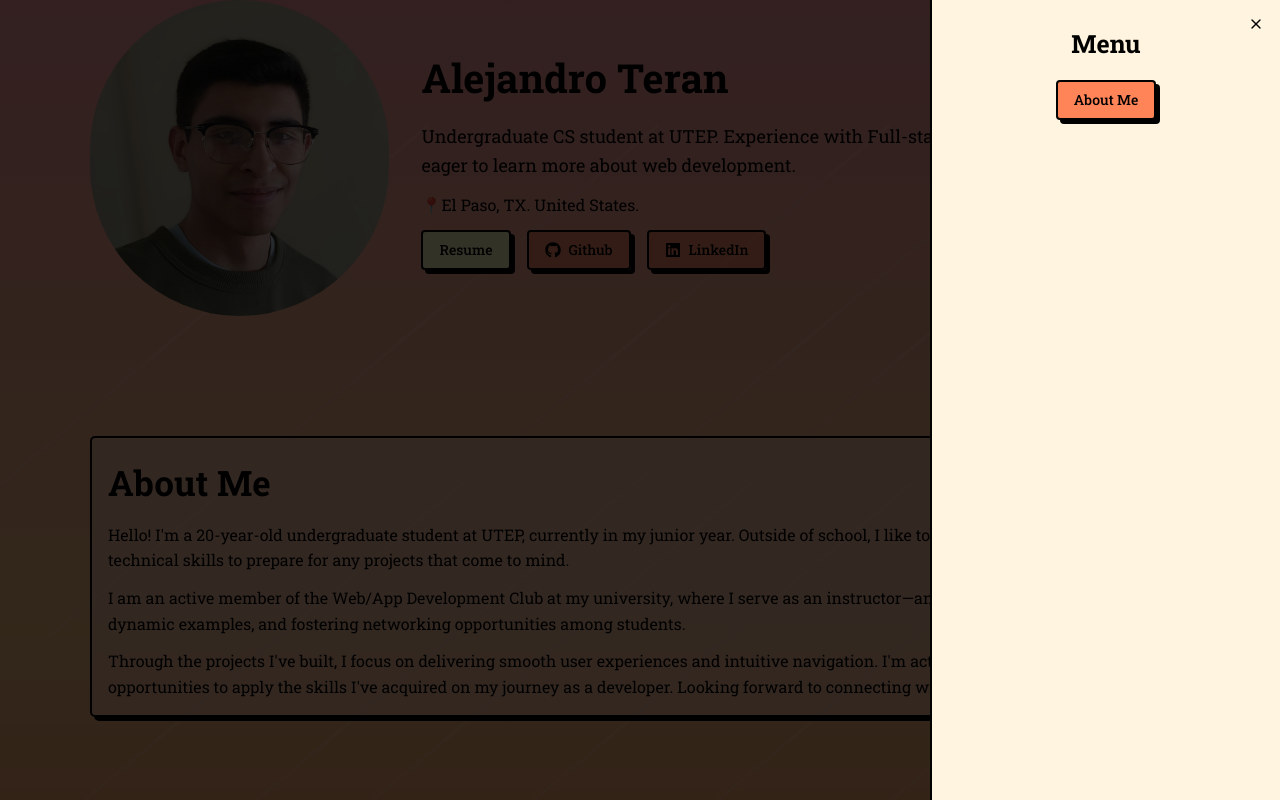
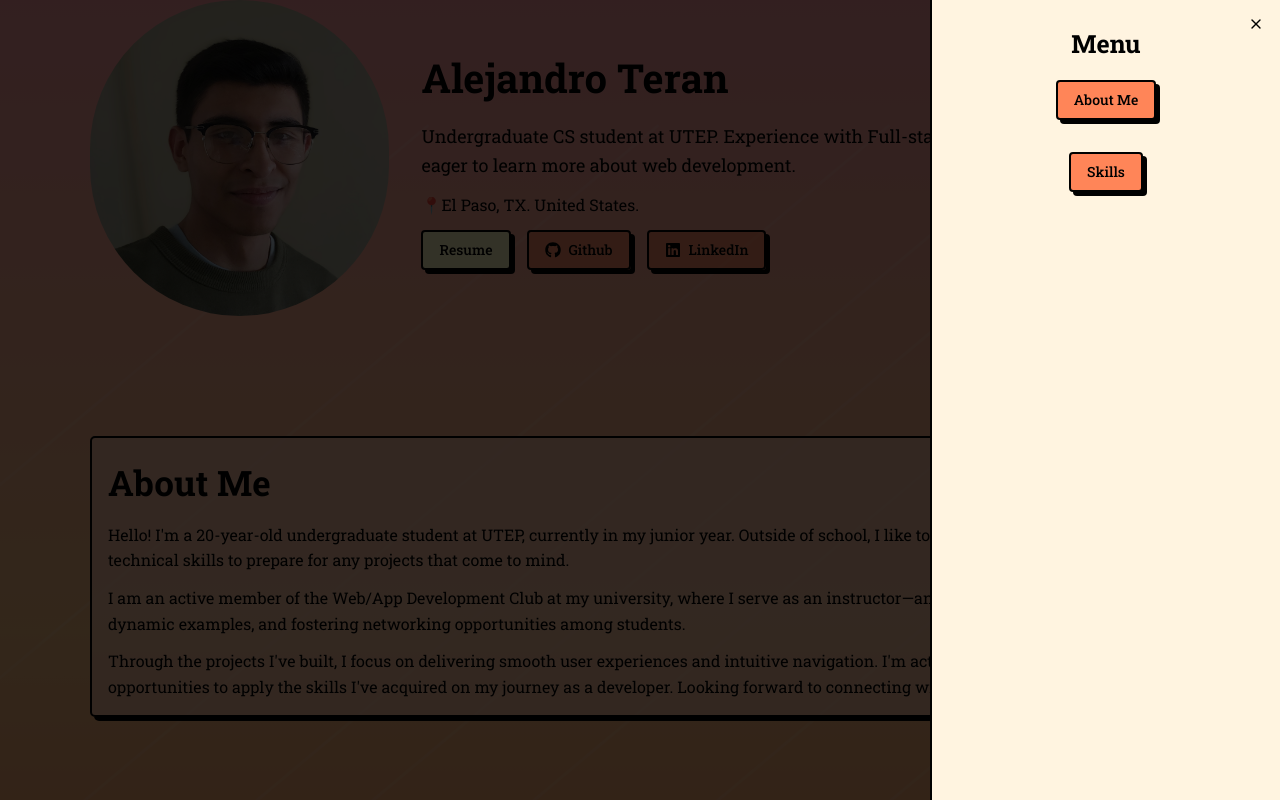
Before and after one commit to Ateran7595/Portfolio, a React (Vite) app: page / in a window 1280 px wide. Both pictures are taken after a click on the button "Menu". Shown: the top 800 px of the page. Built offline with nearby package versions, Linux system fonts and the light colour scheme.

Commit message:
Modified menu button

```diff
--- a/src/App.jsx
+++ b/src/App.jsx
@@ -28,6 +28,7 @@ import {
 } from './components/ui/sheet'
 import './App.css'
 import Tools from './ReuseComp/Tools';
+import SheetCloseBtn from './ReuseComp/SheetCloseBtn';
 
 function App() {
 
@@ -41,11 +42,10 @@ function App() {
           <SheetHeader >
             <SheetTitle className='text-center text-[25px]'>Menu</SheetTitle>
           </SheetHeader>
-          <SheetFooter>
-            <SheetClose asChild className='flex justify-start items-start m-auto mt-4'>
-              <Button className='bg-[#ff8558]'>About Me</Button>
-            </SheetClose>
-          </SheetFooter>
+          <div className='flex flex-col gap-4'>
+            <SheetCloseBtn idref='About' btnName='About Me' />
+            <SheetCloseBtn idref='Skills' btnName='Skills' />
+          </div>
         </SheetContent>
       </Sheet>
       <div className="lines">
@@ -114,11 +114,14 @@ function App() {
             <h1 className='font-semibold text-[25px] mt-5'>Others:</h1>
             <div className='flex flex-wrap gap-4'>
               <Tools icon={FaGitAlt} name='Git' desc='Version Control' iconClass='text-orange-500' />
-              <Tools icon={TbApi} name='APIs' desc='Backend Tools' iconClass='text-black' />
+              <Tools icon={TbApi} name='APIs' desc='Application Interface' iconClass='text-black' />
               <Tools icon={RiGeminiFill} name='Gemini AI' desc='AI model' iconClass='text-blue-500' />
             </div>
           </div>
         </div>
+      </div>
+      <div>
+
       </div>
     </div>
   )
--- /dev/null
+++ b/src/ReuseComp/SheetCloseBtn.jsx
@@ -0,0 +1,13 @@
+import { Button } from '../components/ui/button'
+import { SheetClose } from '../components/ui/sheet'
+import React from 'react'
+
+function SheetCloseBtn({ idref, btnName }) {
+  return (
+    <SheetClose asChild className='flex justify-start items-start m-auto mt-4'>
+        <a href={`#${idref}`}><Button className='bg-[#ff8558]'>{btnName}</Button></a>
+    </SheetClose>
+  )
+}
+
+export default SheetCloseBtn
```
